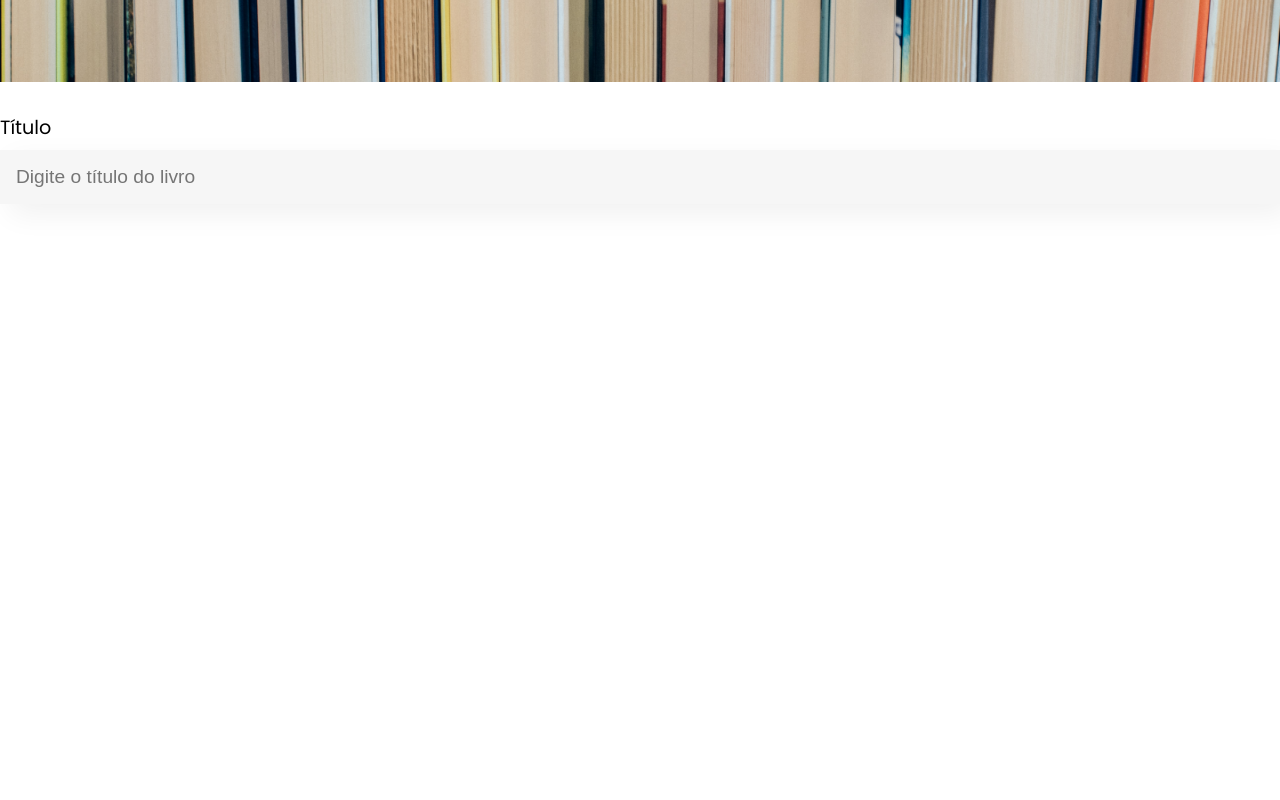
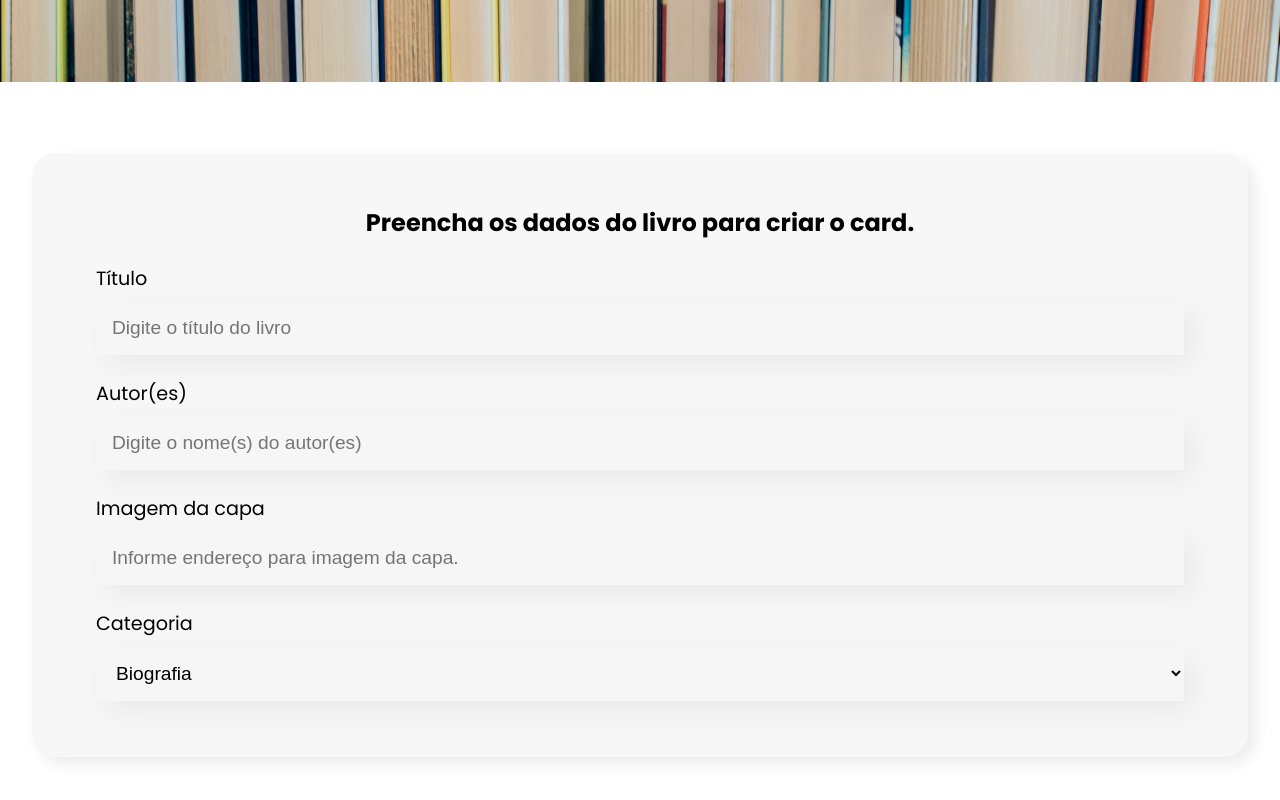
Before and after one commit to Arydiane/projeto-minha-estante-livros, a React (Create React App) app: page / in a window 1280 px wide. Shown: the part 430-1230 px from the top of the page. Before the commit the page ends 800 px from the top, so only its background shows below. Built offline with nearby package versions, Linux system fonts and the light colour scheme.

Commit message:
adiciona componente formulário

```diff
--- a/src/App.js
+++ b/src/App.js
@@ -1,12 +1,14 @@
-import Banner from "./componentes/Banner";
-import Campo from "./componentes/Campo";
+import Banner from "componentes/Banner";
+import Formulario from "componentes/Formulario";
+
 import './styles/estilosGlobais.scss';
 
 function App() {
+
   return (
     <div className="App">
       <Banner />
-      <Campo label="Título" type="text" placeholder="Digite o título do livro" obrigatorio={true}/>
+      <Formulario />
     </div>
   );
 }
--- /dev/null
+++ b/src/componentes/Formulario/Formulario.module.scss
@@ -0,0 +1,23 @@
+@import '../../styles/variaveis';
+
+.container__formulario {
+    display: flex;
+    gap: 1.5rem;
+    flex-direction: row;
+    justify-content: center;
+    margin: 4rem 2rem;
+
+    .formulario {
+        flex: 1;
+        background-color: $cinza-claro;
+        border-radius: 1.5rem;
+        padding: 2rem 4rem;
+        box-shadow: 7px 7px 15px rgba(0, 0, 0, 0.08);
+
+        h2 {
+            text-align: center;
+            font-weight: 700;
+            font-size: 1.5rem;
+        }
+    }
+}
--- /dev/null
+++ b/src/componentes/Formulario/index.jsx
@@ -0,0 +1,30 @@
+import React from 'react'
+import styles from './Formulario.module.scss'
+import Campo from "componentes/Campo"
+import ListaSelecao from "componentes/ListaSelecao"
+
+export default function Formulario() {
+
+    let categorias = [
+        {
+            "id": 1,
+            "nome": 'Biografia'
+        },
+        {
+            "id": 2,
+            "nome": 'Tecnologia'
+        }
+    ]
+
+    return (
+        <section className={styles.container__formulario}>
+            <form className={styles.formulario}>
+                <h2>Preencha os dados do livro para criar o card.</h2>
+                <Campo label="Título" type="text" placeholder="Digite o título do livro" obrigatorio={true} />
+                <Campo label="Autor(es)" type="text" placeholder="Digite o nome(s) do autor(es)" obrigatorio={true} />
+                <Campo label="Imagem da capa" type="text" placeholder="Informe endereço para imagem da capa." />
+                <ListaSelecao label="Categoria" itens={categorias} obrigatorio={true} />
+            </form>
+        </section>
+    )
+}
```
